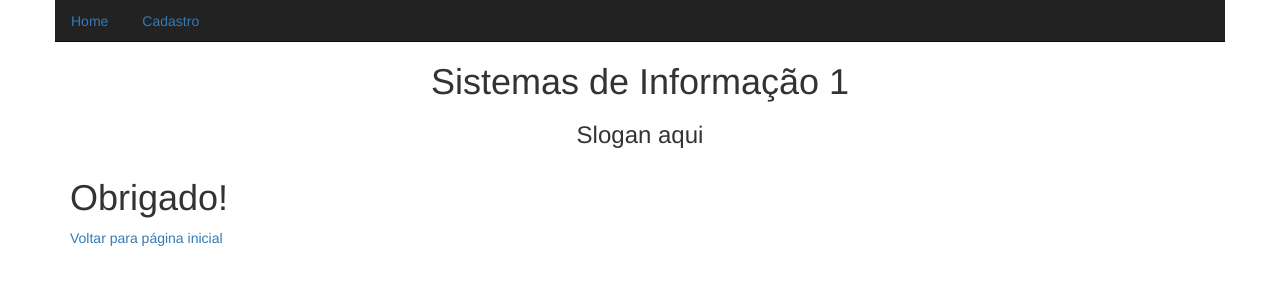
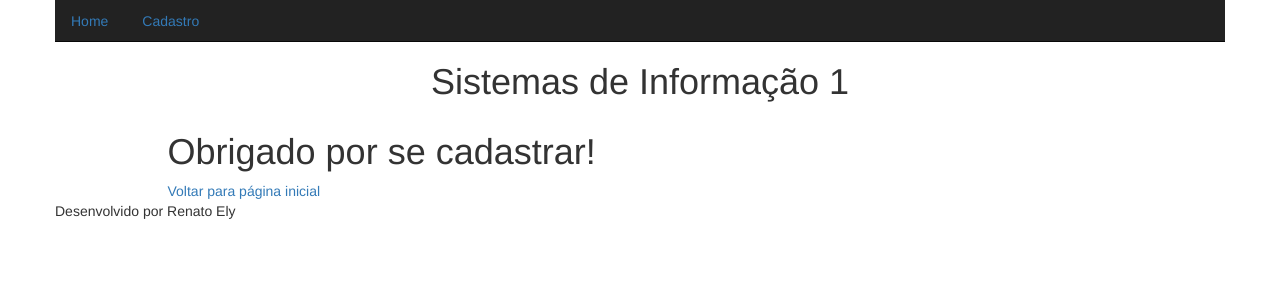
Before and after one commit to RenatoEly/si1-lab1, a plain HTML site: page estatica-bootstrap/obrigado.html in a window 1280 px wide. Drawn offline with nearby package versions, Linux system fonts and the light colour scheme.

Commit message:
Coloquei rodapé

```diff
--- a/estatica-bootstrap/obrigado.html
+++ b/estatica-bootstrap/obrigado.html
@@ -4,29 +4,31 @@
 <meta charset="utf-8">
 <meta name="viewport" content="width=device-width, initial-scale=1">
 <title>SI1</title>
+<link href="css/bootstrap.min.css" rel="stylesheet">
+</head>
 
- <!-- Bootstrap -->
- <link href="css/bootstrap.min.css" rel="stylesheet">
-
- <!-- Styles -->
- <link href="css/style.css" rel="stylesheet"></head>
-
- <script src="js/jquery.js"></script>
-<script src="js/bootstrap.min.js"></script>
-</head>
 <body>
 <div class="container">
   <header class="row" align="center">
     <ul class="nav nav-tabs navbar-inverse">
-  <li role="presentation"><a href="index.html">Home</a></li>
-  <li role="presentation"><a href="cadastro.html">Cadastro</a></li>
+      <li role="presentation">
+        <a href="index.html">Home</a>
+      </li>
+      <li role="presentation">
+        <a href="cadastro.html">Cadastro</a>
+      </li>
     </ul>
     <h1>Sistemas de Informação 1</h1>
-        <h3>Slogan aqui</h3>
   </header>
-
-<body>
-<h1>Obrigado!</h1>
+  <div class="row">
+    <div role="main" class="col-md-5 col-md-push-1">
+      <h1>Obrigado por se cadastrar!</h1>
       <a href="index.html">Voltar para página inicial</a>
+    </div>
+  </div>
+  <footer class="row">
+    <p>Desenvolvido por Renato Ely </p>
+  </footer>
+</div>
 </body>
 </html>
```
Lines whose indentation alone changed are shown as unchanged.
